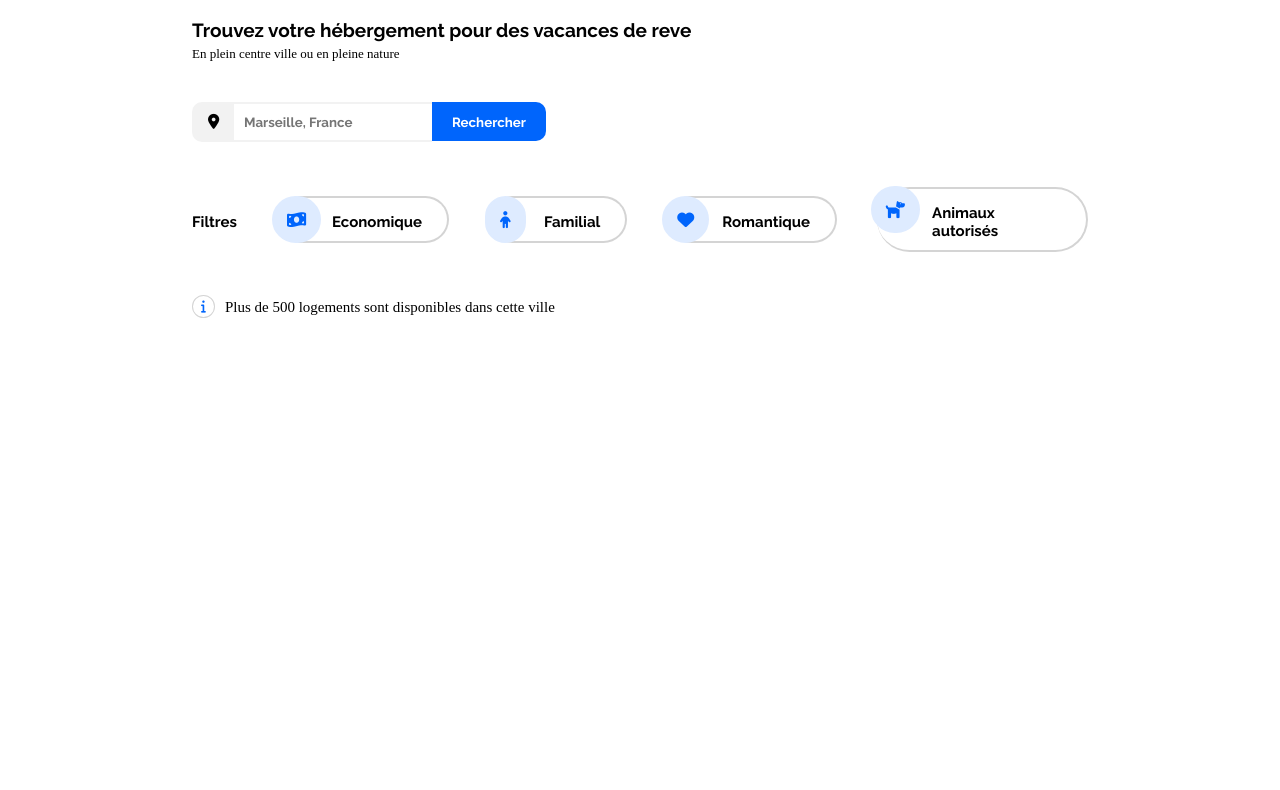
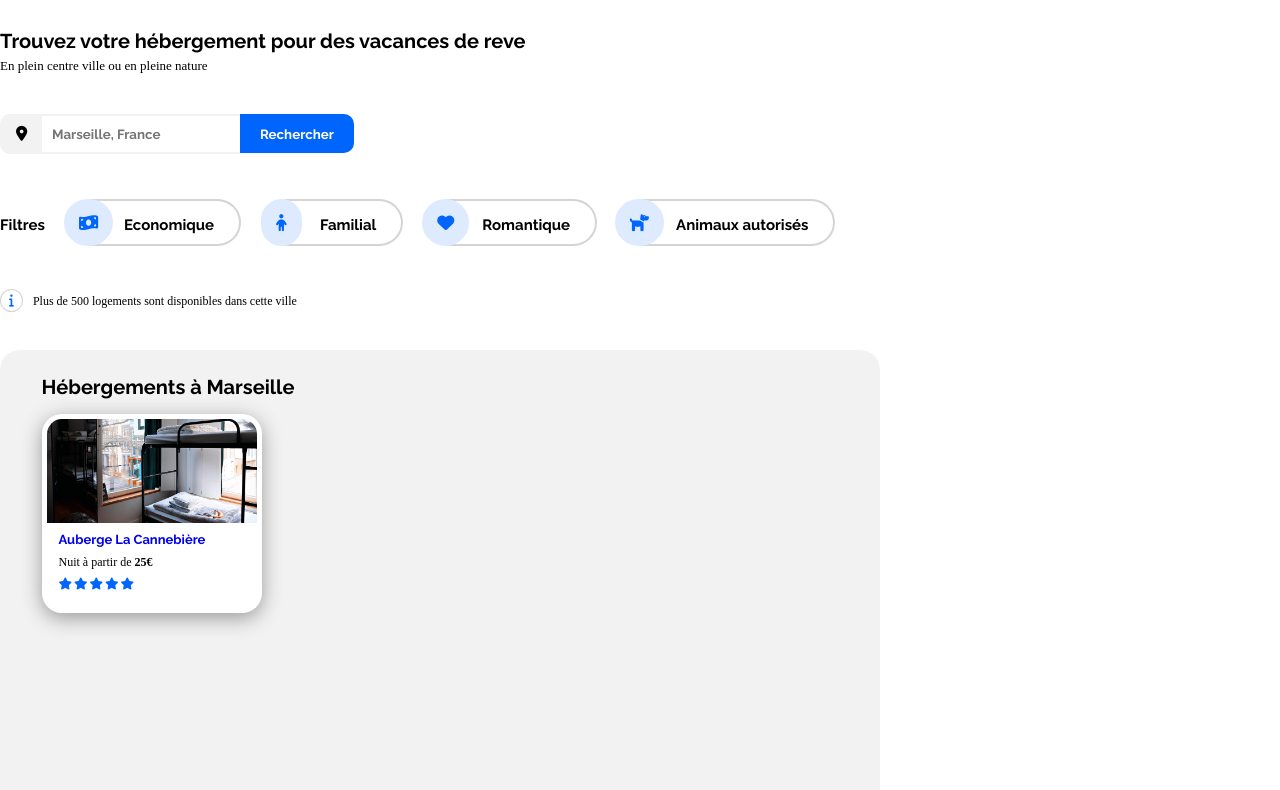
Before and after one commit to CyrilR3007/Booki, a plain HTML site: page index.html in a window 1280 px wide. Shown: the part 79-869 px from the top of the page. Before the commit the page ends 800 px from the top, so only its background shows below. Drawn offline with Linux system fonts and the light colour scheme; a web font is replaced by a local one.

Commit message:
cards created

```diff
--- a/index.html
+++ b/index.html
@@ -29,7 +29,7 @@
         <h1>Trouvez votre hébergement pour des vacances de reve</h1>
         <p>En plein centre ville ou en pleine nature</p>
 
-        <div class="form">
+        <div class="formulaire">
           <i class="fa-solid fa-location-dot"></i>
           <form method="post" action="traitement.php">
             <input type="search" placeholder="Marseille, France" />
@@ -67,7 +67,37 @@
       </header>
 
       <main>
-        <section></section>
+        <section class="section_left">
+          <div class="container1">
+            <h1>Hébergements à Marseille</h1>
+            <div class="card_1">
+              <a href="#">
+              <div class="card_1_img">
+                <img
+                  src="images/hebergements/3_medium/marcus-loke-WQJvWU_HZFo-unsplash.jpg"
+                  alt="Auberge La Cannebière"
+                /></a>
+              </div>
+              <div class="card_1_body">
+                <div class="card_1_title">
+                  <a href="#"><h3>Auberge La Cannebière</h3>
+                </div></a>
+
+                <div class="card_1_price">
+                  <p>Nuit à partir de <strong>25€</strong></p>
+                </div>
+
+                <div class="card_1_rating">
+                  <i class="fa-solid fa-star"></i>
+                  <i class="fa-solid fa-star"></i>
+                  <i class="fa-solid fa-star"></i>
+                  <i class="fa-solid fa-star"></i>
+                  <i class="fa-solid fa-star"></i>
+                </div>
+              </div>
+            </div>
+          </div>
+        </section>
       </main>
     </div>
   </body>
--- a/style.css
+++ b/style.css
@@ -18,8 +18,9 @@
 
 #bloc_page {
   font-family: "raleway";
-  width: 70%;
-  margin: auto;
+  width: 100%;
+  max-width: 1440px;
+  margin: 0 auto;
 }
 
 body {
@@ -52,6 +53,7 @@ p {
 .logo img {
   height: 50px;
   margin-left: 10px;
+  margin-top: 12px;
 }
 
 .nav {
@@ -73,8 +75,8 @@ nav a {
   font-size: 13px;
   color: black;
   display: inline-block;
-  padding-top: 20px;
-  padding-bottom: 20px;
+  padding-top: 50px;
+  padding-bottom: 0px;
   padding-left: 25px;
   padding-right: 25px;
   border-top: 2px solid #fff;
@@ -86,7 +88,7 @@ nav a:hover {
 
 header h1 {
   font-family: "raleway-bold";
-  font-size: 19px;
+  font-size: 20px;
   margin-top: 40px;
 }
 
@@ -96,7 +98,9 @@ header p {
   margin-top: 5px;
 }
 
-.form {
+/*Formulair*/
+
+.formulaire {
   position: relative;
   display: flex;
   flex-direction: row;
@@ -105,7 +109,7 @@ header p {
   border-radius: 10px 10px;
 }
 
-.form > form > input[type="search"] {
+.formulaire > form > input[type="search"] {
   border: none;
   padding: 10px;
   width: 200px;
@@ -117,7 +121,7 @@ header p {
   outline: none;
 }
 
-.form > form > input[type="button"] {
+.formulaire > form > input[type="button"] {
   position: absolute;
   border: none;
   background-color: #0065fc;
@@ -131,12 +135,12 @@ header p {
   cursor: pointer;
 }
 
-.form > form > input[type="button"]:active {
+.formulaire > form > input[type="button"]:active {
   color: #0065fc;
   background-color: #f2f2f2;
 }
 
-.form > i {
+.formulaire > i {
   width: 40px;
   background-color: #f2f2f2;
   border-radius: 10px 0px 0px 10px;
@@ -151,8 +155,9 @@ header p {
   display: flex;
   flex-direction: row;
   align-items: center;
+  flex-wrap: wrap;
   justify-content: flex-start;
-  gap: 40px;
+  gap: 24px;
   margin-top: 45px;
   position: relative;
 }
@@ -278,7 +283,7 @@ header p {
 }
 
 #info p {
-  font-size: 15px;
+  font-size: 12px;
   font-weight: normal;
 }
 
@@ -291,3 +296,86 @@ header p {
   padding: 8px;
   margin-top: 3px;
 }
+
+/*Main*/
+
+.section_left {
+  display: flex;
+  background: #f2f2f2;
+  width: 880px;
+  height: 625px;
+  margin-top: 37.5px;
+  padding-top: 25px;
+  border-radius: 20px 20px;
+}
+
+.container1 {
+  padding-left: 41.5px;
+  padding-right: 41.5px;
+}
+
+h1 {
+  font-family: "raleway-bold";
+  font-size: 20px;
+}
+
+/*card*/
+
+.card_1 {
+  width: 220px;
+  height: 199px;
+  background-color: white;
+  box-shadow: 0px 5px 20px #999;
+  border-radius: 20px 20px;
+  margin-top: 15px;
+}
+
+.card_1 a {
+  text-decoration: none;
+}
+.card_1_title a:checked {
+  color: black;
+}
+
+.card_1_img {
+  position: relative;
+  overflow: hidden;
+}
+
+.card_1_img img {
+  width: 100%;
+  height: 114px;
+  padding: 5px;
+  border-radius: 20px 20px 0px 0px;
+  object-fit: cover;
+}
+
+.card_1_body {
+  display: flex;
+  flex-direction: column;
+  padding-left: 17px;
+}
+
+.card_1 h3 {
+  font-family: "raleway-bold";
+  font-size: 13px;
+  text-decoration: none;
+  margin-top: 0px;
+  margin-bottom: 8px;
+}
+
+.card_1_price {
+  font-size: 12px;
+  font-weight: normal;
+  margin-bottom: 8px;
+}
+
+/*Rating*/
+.card_1_rating {
+  display: flex;
+  gap: 2px;
+}
+.fa-solid.fa-star {
+  color: #0065fc;
+  font-size: 12px;
+}
```
